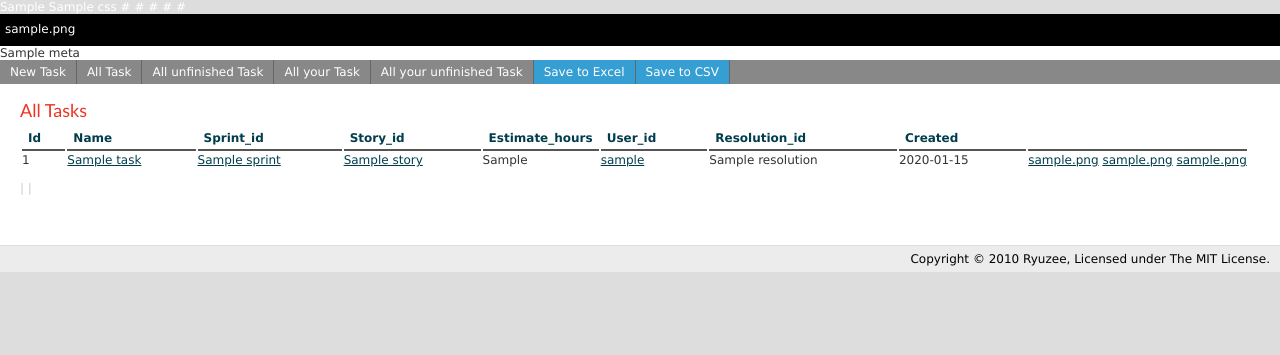
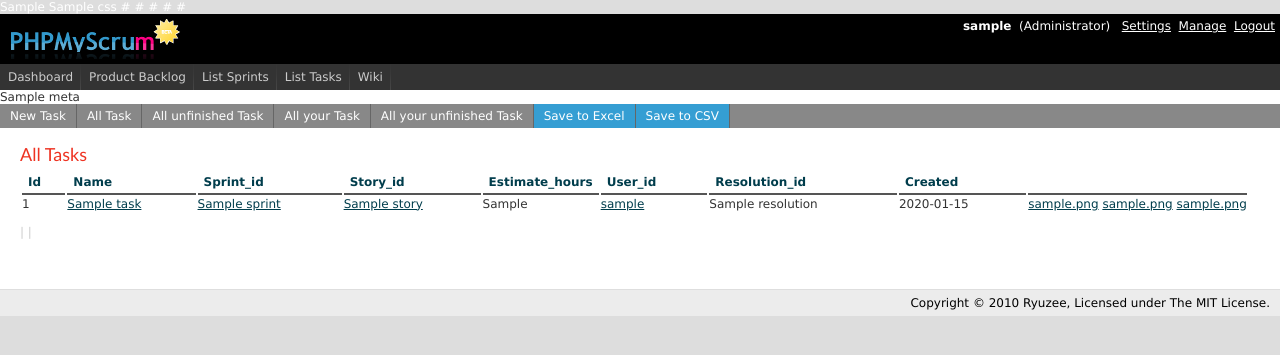
Before and after one commit to algebres/PHPMyScrum, a CakePHP app: the page made by app/views/tasks/index.ctp in a window 1280 px wide. Shown: the top 355 px of the page. Run offline with PHP 8.4 and a stand-in for CakePHP, Linux system fonts and the light colour scheme; the template is opened without the code that fills it: most values are stand-ins (such as "Sample title", 1, 10 or a date in 2020); data that the repository does not hold is empty; some libraries are stand-ins or nearby versions.

Commit message:
fix design

```diff
--- a/app/views/layouts/default.ctp
+++ b/app/views/layouts/default.ctp
@@ -71,13 +71,18 @@
 <div id="wrapper">
 	<div id="container">
 		<div id="header">
-			<h1><a href="<?php echo $html->url('/users/dashboard'); ?>"><?php echo $html->image('PHPMyScrum_logo.png'); ?></a></h1>
+			<h1>PHPMyScrum</h1>
 			<div id="userinfo">
 				<?php if(isset($login_user)) { ?>
-				<?php echo __('Username') ."&nbsp;:&nbsp;"; ?><?php echo $this->Html->link("<span style=\"color:#ffffff;\">" .$login_user["username"] . "</span>", array('action' => 'edit', 'controller' => 'users', $login_user['id']), array('escape' => false)); ?>
-					<?php if($login_user["admin"]) { ?>
-					<br /><?php echo __('Administrator'); ?>
+				<span style="color:#ffffff;font-weight:bold;"><?php echo $login_user["username"]; ?></span>
+				<?php if($login_user["admin"]) { ?>
+					&nbsp;(<?php echo __('Administrator'); ?>)
+				<?php } ?>
+&nbsp;&nbsp;<?php echo $this->Html->link(__("Settings", true), array('action' => 'edit', 'controller' => 'users', $login_user['id']), array('escape' => false)); ?>
+					<?php if($login_user["admin"] == true) { ?>
+					&nbsp;<?php echo $this->Html->link(__('Manage', true), array('controller' => 'pages', 'action' => 'manage')); ?>
 					<?php } ?>
+					&nbsp;<?php echo $this->Html->link(__('Logout', true), array('controller' => 'users', 'action' => 'logout')); ?>
 				<?php } ?>
 			</div>
 		</div>
@@ -112,11 +117,7 @@
 							<li><?php echo $this->Html->link(sprintf(__('New %s', true), __('Task', true)), array('controller' => 'tasks', 'action' => 'add')); ?></li>
 						</ul>
 					</li>
-					<?php if($login_user["admin"] == true) { ?>
-					<li><?php echo $this->Html->link(__('Manage', true), array('controller' => 'pages', 'action' => 'manage')); ?></li>
-					<?php } ?>
 					<li><?php echo $this->Html->link(__('Wiki', true), array('controller' => 'wiki', 'action' => 'index')); ?></li>
-					<li><?php echo $this->Html->link(__('Logout', true), array('controller' => 'users', 'action' => 'logout')); ?></li>
 				</ul>
 			</div>
 			<?php } ?>
--- a/app/webroot/css/cake.generic.css
+++ b/app/webroot/css/cake.generic.css
@@ -82,6 +82,7 @@
 	padding: 5px 5px;
 }
 #header h1 {
+	display:none;
 	line-height:20px;
 	background: #000000;
 	color: #fff;
@@ -99,14 +100,17 @@
 	text-decoration: underline;
 }
 
-
 #header div#userinfo {
-	float:right;
-	width : 150px;
 	height : 40px;
-/**	margin-left: 90%; **/
-	margin-right : 40px;
-	margin-top : -40px;
+	padding-left: 200px;
+	background-image: url('../img/PHPMyScrum_logo.png');
+	background-repeat: no-repeat;
+	background-position: left;
+	text-align:right;
+	font-color: #ffffff;
+}
+#header div#userinfo a, #header div#userinfo a:hover {
+	color: #ffffff;
 }
 
 #gnavi {
```
